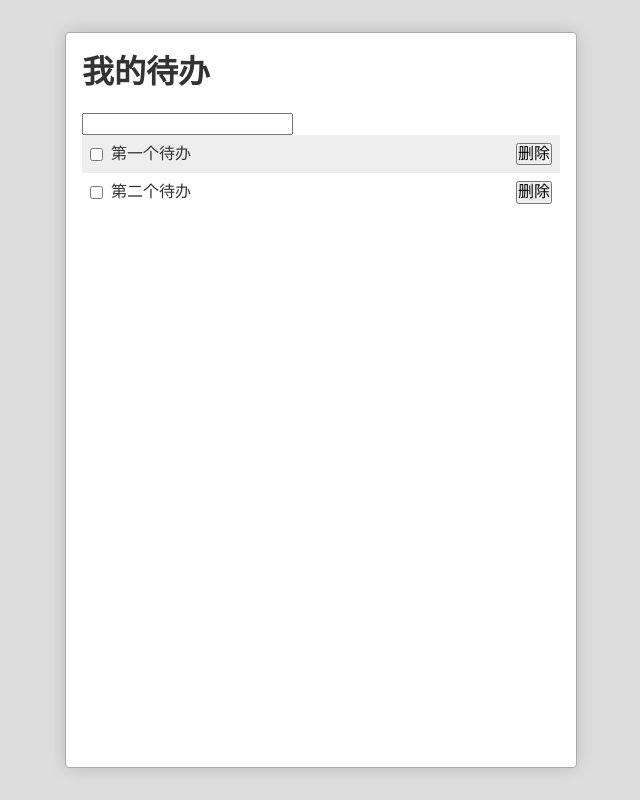
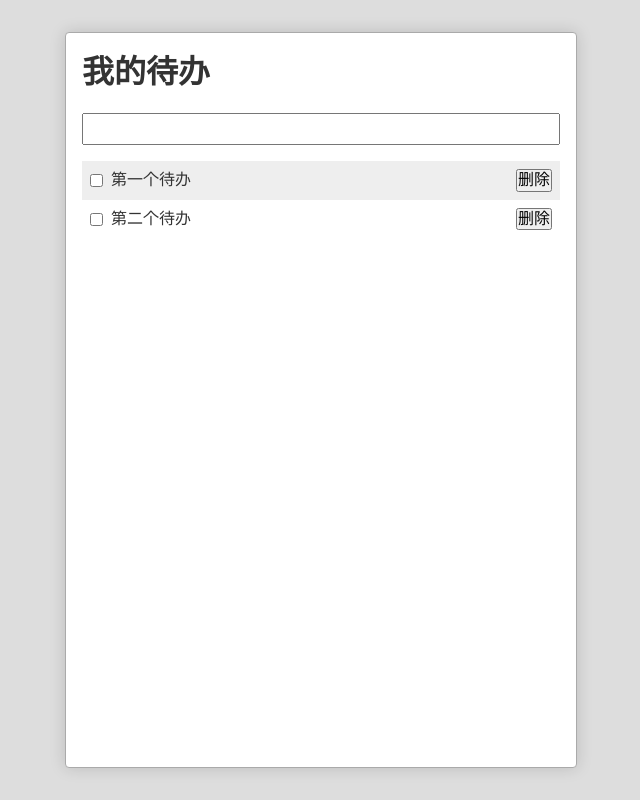
Before and after one commit to FRANKIETANG/react-todo-list, a React (Create React App) app: page / in a window 1280 px wide. Shown: the whole page, without its empty margins (319-959 px from the left). Built offline with nearby package versions, Linux system fonts and the light colour scheme.

Commit message:
TodoInput 样式

```diff
--- a/src/TodoInput.css
+++ b/src/TodoInput.css
@@ -0,0 +1,7 @@
+.TodoInput{
+    width: 100%;
+    line-height: 1.8;
+    margin-bottom: 1em;
+    font-size: 16px;
+    padding: 0 0.2em;
+}
--- a/src/TodoInput.js
+++ b/src/TodoInput.js
@@ -1,8 +1,10 @@
 import React, { Component } from 'react'
+import './TodoInput.css'
 
 export default class TodoInput extends Component {
     render() {
         return <input type="text" value={this.props.content}
+        className="TodoInput"
         onKeyPress={this.submit.bind(this)}
         onChange={this.changeTitle.bind(this)}/>
     }
```
